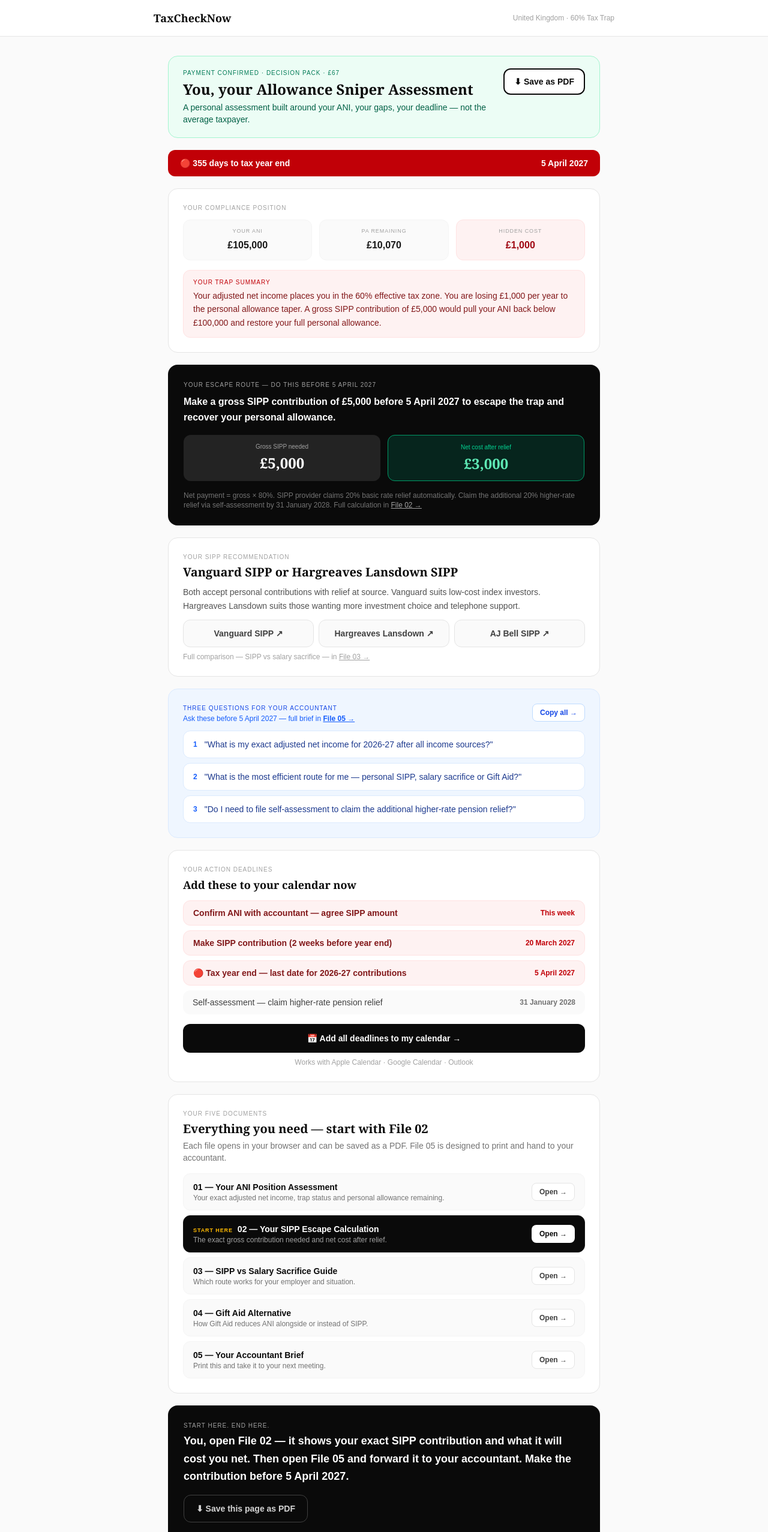
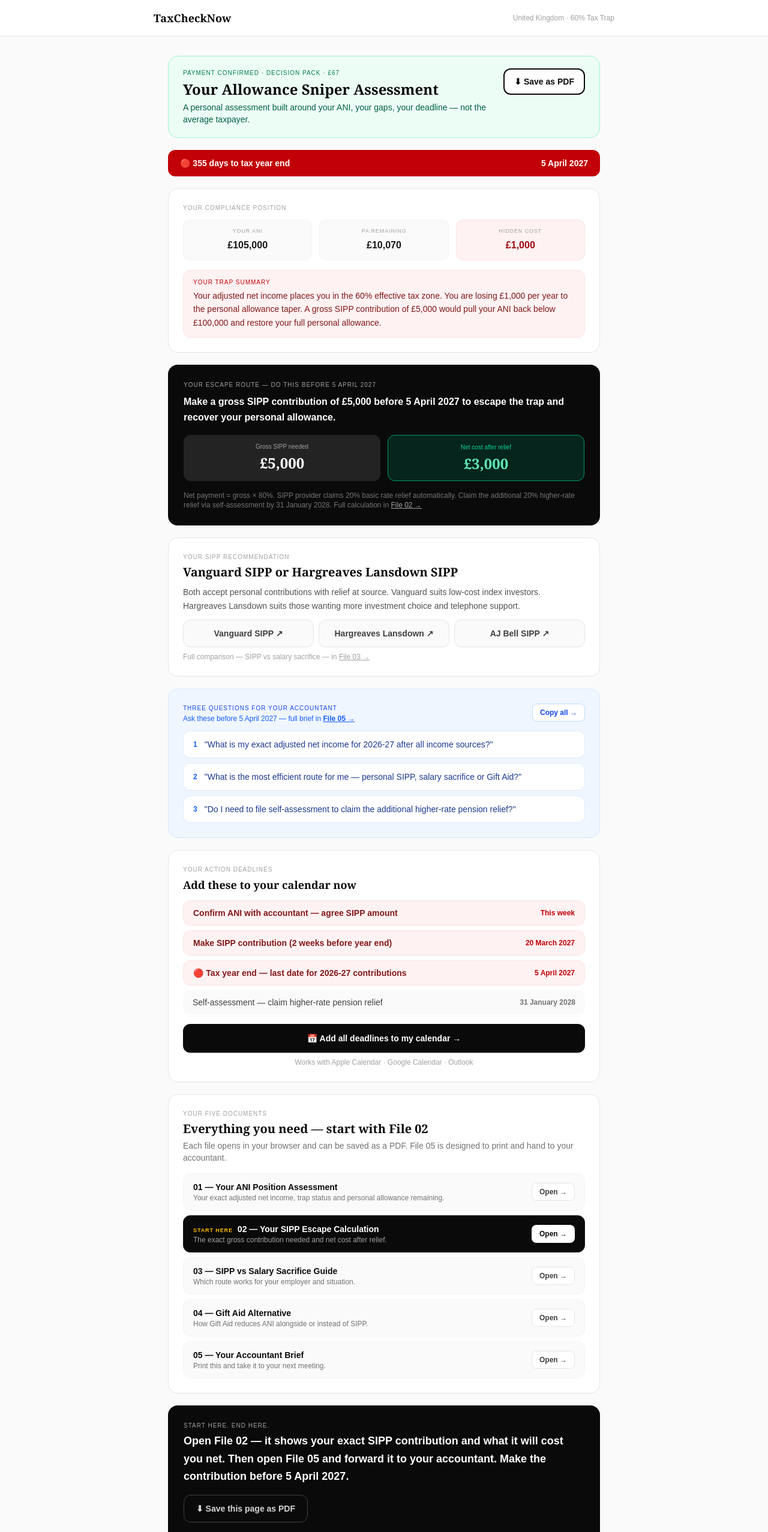
Before and after one commit to mrktrite-pixel/taxchecknow, a Next.js app: page /uk/check/allowance-sniper/success/decide in a window 1280 px wide. Shown: the top 2554 px of the page at 60% size. Built offline with nearby package versions, Linux system fonts and the light colour scheme; no server answers.

Commit message:
fix: success pages — greeting fallback, Vanguard URL, all file links open in new tab

```diff
--- a/app/uk/check/allowance-sniper/success/decide/page.tsx
+++ b/app/uk/check/allowance-sniper/success/decide/page.tsx
@@ -216,7 +216,7 @@ Respond ONLY with a valid JSON object. No markdown. No backticks. No preamble. J
     setTimeout(() => setCopied(false), 3000);
   }
 
-  const greeting = firstName !== "there" ? firstName : "You";
+  const greeting = firstName !== "there" ? firstName : "your";
 
   return (
     <div className="min-h-screen bg-neutral-50 print:bg-white">
@@ -252,7 +252,7 @@ Respond ONLY with a valid JSON object. No markdown. No backticks. No preamble. J
                 Payment confirmed · Decision Pack · £67
               </p>
               <h1 className="mt-1 font-serif text-2xl font-bold text-neutral-950">
-                {greeting}, your Allowance Sniper Assessment
+                {greeting !== "your" ? `${greeting}, your` : "Your"} Allowance Sniper Assessment
               </h1>
               <p className="mt-1 text-sm text-emerald-800">
                 A personal assessment built around your ANI, your gaps, your deadline — not the average taxpayer.
@@ -323,7 +323,7 @@ Respond ONLY with a valid JSON object. No markdown. No backticks. No preamble. J
                 Net payment = gross × 80%. SIPP provider claims 20% basic rate relief automatically.
                 Claim the additional 20% higher-rate relief via self-assessment by 31 January 2028.
                 Full calculation in{" "}
-                <a href="/files/uk/allowance-sniper/allowance-sniper-02"
+                <a href="/files/uk/allowance-sniper/allowance-sniper-02" target="_blank" rel="noopener noreferrer"
                   className="text-neutral-400 underline hover:text-white transition">
                   File 02 →
                 </a>
@@ -338,7 +338,7 @@ Respond ONLY with a valid JSON object. No markdown. No backticks. No preamble. J
               <h2 className="mb-2 font-serif text-xl font-bold text-neutral-950">{assessment.sipprec}</h2>
               <p className="mb-3 text-sm leading-relaxed text-neutral-600">{assessment.sippWhy}</p>
               <div className="grid gap-2 sm:grid-cols-3">
-                <a href="https://www.vanguard.co.uk/professional/product/sipp"
+                <a href="https://www.vanguardinvestor.co.uk/what-we-offer/sipp"
                   target="_blank" rel="noopener noreferrer"
                   className="rounded-xl border border-neutral-200 bg-neutral-50 px-4 py-3 text-center text-sm font-semibold text-neutral-700 transition hover:bg-neutral-950 hover:text-white">
                   Vanguard SIPP ↗
@@ -356,7 +356,7 @@ Respond ONLY with a valid JSON object. No markdown. No backticks. No preamble. J
               </div>
               <p className="mt-2 text-xs text-neutral-400">
                 Full comparison — SIPP vs salary sacrifice — in{" "}
-                <a href="/files/uk/allowance-sniper/allowance-sniper-03"
+                <a href="/files/uk/allowance-sniper/allowance-sniper-03" target="_blank" rel="noopener noreferrer"
                   className="underline hover:text-neutral-700 transition">File 03 →</a>
               </p>
             </div>
@@ -370,7 +370,7 @@ Respond ONLY with a valid JSON object. No markdown. No backticks. No preamble. J
                   </p>
                   <p className="mt-0.5 text-xs text-blue-600">
                     Ask these before 5 April 2027 — full brief in{" "}
-                    <a href="/files/uk/allowance-sniper/allowance-sniper-05"
+                    <a href="/files/uk/allowance-sniper/allowance-sniper-05" target="_blank" rel="noopener noreferrer"
                       className="font-semibold underline">File 05 →</a>
                   </p>
                 </div>
@@ -460,7 +460,7 @@ Respond ONLY with a valid JSON object. No markdown. No backticks. No preamble. J
                 Start here. End here.
               </p>
               <p className="mb-4 text-lg font-bold leading-relaxed text-white">
-                {greeting}, open File 02 — it shows your exact SIPP contribution and what it will cost you net.
+                {greeting !== "your" ? `${greeting}, open` : "Open"} File 02 — it shows your exact SIPP contribution and what it will cost you net.
                 Then open File 05 and forward it to your accountant.
                 Make the contribution before 5 April 2027.
               </p>
--- a/app/uk/check/allowance-sniper/success/plan/page.tsx
+++ b/app/uk/check/allowance-sniper/success/plan/page.tsx
@@ -309,7 +309,7 @@ Respond ONLY with a valid JSON object. No markdown. No backticks. No preamble. J
     setTimeout(() => setCopied(false), 3000);
   }
 
-  const greeting = firstName !== "there" ? firstName : "You";
+  const greeting = firstName !== "there" ? firstName : "your";
 
   return (
     <div className="min-h-screen bg-neutral-50 print:bg-white">
@@ -346,7 +346,7 @@ Respond ONLY with a valid JSON object. No markdown. No backticks. No preamble. J
                 Payment confirmed · Action Plan · £147
               </p>
               <h1 className="mt-1 font-serif text-2xl font-bold text-neutral-950">
-                {greeting}, your Allowance Sniper Action Plan
+                {greeting !== "your" ? `${greeting}, your` : "Your"} Allowance Sniper Action Plan
               </h1>
               <p className="mt-1 text-sm text-emerald-800">
                 Not a guide to the 60% trap. A plan to escape it — built around your numbers.
@@ -426,7 +426,7 @@ Respond ONLY with a valid JSON object. No markdown. No backticks. No preamble. J
               </div>
               <p className="text-xs text-red-700">
                 Full calculation with net payment breakdown in{" "}
-                <a href="/files/uk/allowance-sniper/allowance-sniper-02"
+                <a href="/files/uk/allowance-sniper/allowance-sniper-02" target="_blank" rel="noopener noreferrer"
                   className="font-semibold underline hover:text-red-900 transition">File 02 →</a>
               </p>
             </div>
@@ -484,7 +484,7 @@ Respond ONLY with a valid JSON object. No markdown. No backticks. No preamble. J
               <h2 className="mb-2 font-serif text-xl font-bold text-neutral-950">{assessment.sipprec}</h2>
               <p className="mb-3 text-sm leading-relaxed text-neutral-600">{assessment.sippWhy}</p>
               <div className="mb-4 grid gap-2 sm:grid-cols-3">
-                <a href="https://www.vanguard.co.uk/professional/product/sipp"
+                <a href="https://www.vanguardinvestor.co.uk/what-we-offer/sipp"
                   target="_blank" rel="noopener noreferrer"
                   className="rounded-xl border border-neutral-200 bg-neutral-50 px-4 py-3 text-center text-sm font-semibold text-neutral-700 transition hover:bg-neutral-950 hover:text-white">
                   Vanguard SIPP ↗
@@ -505,7 +505,7 @@ Respond ONLY with a valid JSON object. No markdown. No backticks. No preamble. J
                 <p className="text-sm leading-relaxed text-amber-900">{assessment.bonusTip}</p>
                 <p className="mt-1 text-xs text-amber-700">
                   Full bonus timing strategy in{" "}
-                  <a href="/files/uk/allowance-sniper/allowance-sniper-07"
+                  <a href="/files/uk/allowance-sniper/allowance-sniper-07" target="_blank" rel="noopener noreferrer"
                     className="font-semibold underline hover:text-amber-900 transition">File 07 →</a>
                 </p>
               </div>
@@ -549,7 +549,7 @@ Respond ONLY with a valid JSON object. No markdown. No backticks. No preamble. J
                   </p>
                   <p className="mt-0.5 text-xs text-blue-600">
                     Full accountant brief in{" "}
-                    <a href="/files/uk/allowance-sniper/allowance-sniper-05"
+                    <a href="/files/uk/allowance-sniper/allowance-sniper-05" target="_blank" rel="noopener noreferrer"
                       className="font-semibold underline">File 05 →</a>
                     {" "}— print and take to your next meeting
                   </p>
@@ -618,7 +618,7 @@ Respond ONLY with a valid JSON object. No markdown. No backticks. No preamble. J
                 Start here. End here.
               </p>
               <p className="mb-4 text-lg font-bold leading-relaxed text-white">
-                {greeting}, tick off action 1 above. Open File 02 for the exact numbers.
+                {greeting !== "your" ? `${greeting}, tick` : "Tick"} off action 1 above. Open File 02 for the exact numbers.
                 Forward File 05 to your accountant.
                 Make the SIPP contribution before 5 April 2027.
                 Then open File 06 — the trap recurs every year until 2031.
```
